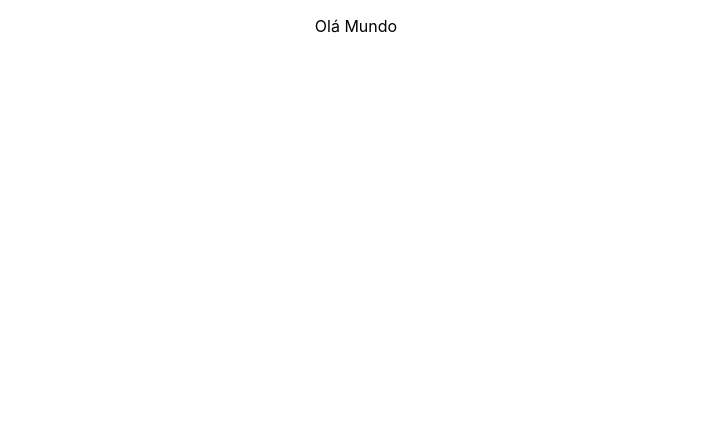
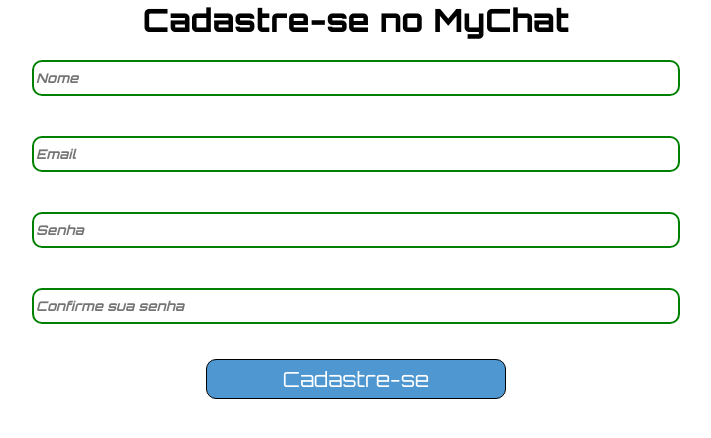
Before and after one commit to Briofita09/myChat-client, a React (Create React App) app: page / in a window 1280 px wide. Shown: the top 438 px of the page, without its empty margins (284-995 px from the left). Built offline with nearby package versions, Linux system fonts and the light colour scheme.

Commit message:
feat SignUp page

```diff
--- a/package.json
+++ b/package.json
@@ -11,11 +11,12 @@
     "react-dom": "^18.2.0",
     "react-router-dom": "^6.3.0",
     "react-scripts": "5.0.1",
+    "styled-components": "^5.3.5",
     "web-vitals": "^2.1.4"
   },
   "scripts": {
-    "start": "react-scripts start && electron .",
-    "start:electron": "electron .",
+    "start": "react-scripts start",
+    "electron": "electron .",
     "build": "react-scripts build",
     "test": "react-scripts test",
     "eject": "react-scripts eject"
--- a/public/index.html
+++ b/public/index.html
@@ -15,6 +15,12 @@
       user's mobile device or desktop. See https://developers.google.com/web/fundamentals/web-app-manifest/
     -->
     <link rel="manifest" href="%PUBLIC_URL%/manifest.json" />
+    <link rel="preconnect" href="https://fonts.googleapis.com" />
+    <link rel="preconnect" href="https://fonts.gstatic.com" crossorigin />
+    <link
+      href="https://fonts.googleapis.com/css2?family=Orbitron:wght@400;500;600;700;800;900&display=swap"
+      rel="stylesheet"
+    />
     <!--
       Notice the use of %PUBLIC_URL% in the tags above.
       It will be replaced with the URL of the `public` folder during the build.
--- a/src/App.js
+++ b/src/App.js
@@ -1,9 +1,13 @@
 import "./App.css";
+import { Routes, Route } from "react-router-dom";
+import SignUp from "./pages/signUp";
 
 function App() {
   return (
     <div className="App">
-      <p>Olá Mundo</p>
+      <Routes>
+        <Route path="/" element={<SignUp />} />
+      </Routes>
     </div>
   );
 }
--- /dev/null
+++ b/src/pages/signUp/index.js
@@ -0,0 +1,57 @@
+import { useState } from "react";
+
+import { SignUpContainer, SignUpTitle, Form, Input, Button } from "./style.js";
+
+export default function SignUp() {
+  const [name, setName] = useState("");
+  const [email, setEmail] = useState("");
+  const [password, setPassword] = useState("");
+  const [confirmPassword, setConfirmPassword] = useState("");
+
+  const user = {
+    name,
+    password,
+    email,
+    confirmPassword,
+  };
+
+  function handleSubmit(e) {
+    e.preventDefault();
+    console.log(user);
+  }
+
+  return (
+    <>
+      <SignUpContainer>
+        <SignUpTitle>Cadastre-se no MyChat</SignUpTitle>
+        <Form onSubmit={handleSubmit}>
+          <Input
+            type="text"
+            placeholder="Nome"
+            value={name}
+            onChange={(e) => setName(e.target.value)}
+          />
+          <Input
+            type="text"
+            placeholder="Email"
+            value={email}
+            onChange={(e) => setEmail(e.target.value)}
+          />
+          <Input
+            type="password"
+            placeholder="Senha"
+            value={password}
+            onChange={(e) => setPassword(e.target.value)}
+          />
+          <Input
+            type="password"
+            placeholder="Confirme sua senha"
+            value={confirmPassword}
+            onChange={(e) => setConfirmPassword(e.target.value)}
+          />
+          <Button>Cadastre-se</Button>
+        </Form>
+      </SignUpContainer>
+    </>
+  );
+}
--- /dev/null
+++ b/src/pages/signUp/style.js
@@ -0,0 +1,60 @@
+import styled from "styled-components";
+
+export const SignUpContainer = styled.div`
+  height: 100vh;
+  width: 100vw;
+`;
+
+export const SignUpTitle = styled.h1`
+  font-size: 2em;
+  font-family: "Orbitron", sans-serif;
+  font-weight: 800;
+  text-align: center;
+  margin: 0 auto;
+`;
+
+export const Form = styled.div`
+  display: flex;
+  flex-direction: column;
+`;
+
+export const Input = styled.input`
+  background-color: transparent;
+  border: 2px solid green;
+  border-radius: 10px;
+  display: block;
+  width: 50%;
+  margin: 20px auto;
+  outline: none;
+  height: 30px;
+  &&focus {
+    outline: none;
+  }
+  ::placeholder {
+    font-weight: 700;
+    font-style: italic;
+    font-family: "Orbitron", sans-serif;
+  }
+  @media (max-width: 800px) {
+    margin-left: 0;
+    width: 50%;
+  }
+`;
+
+export const Button = styled.button`
+  border: 1px solid black;
+  border-radius: 10px;
+  background-color: #4e97d1;
+  font-family: "Orbitron", sans-serif;
+  color: #fff;
+  margin: 15px auto;
+  width: 300px;
+  height: 40px;
+  font-size: 1.3rem;
+  &:hover {
+    cursor: pointer;
+  }
+  @media (max-width: 800px) {
+    width: 250px;
+  }
+`;
```
Also changed, not shown: index.js (+3 -4 lines), 2 other files (tests, documents, lock files or other folders).
